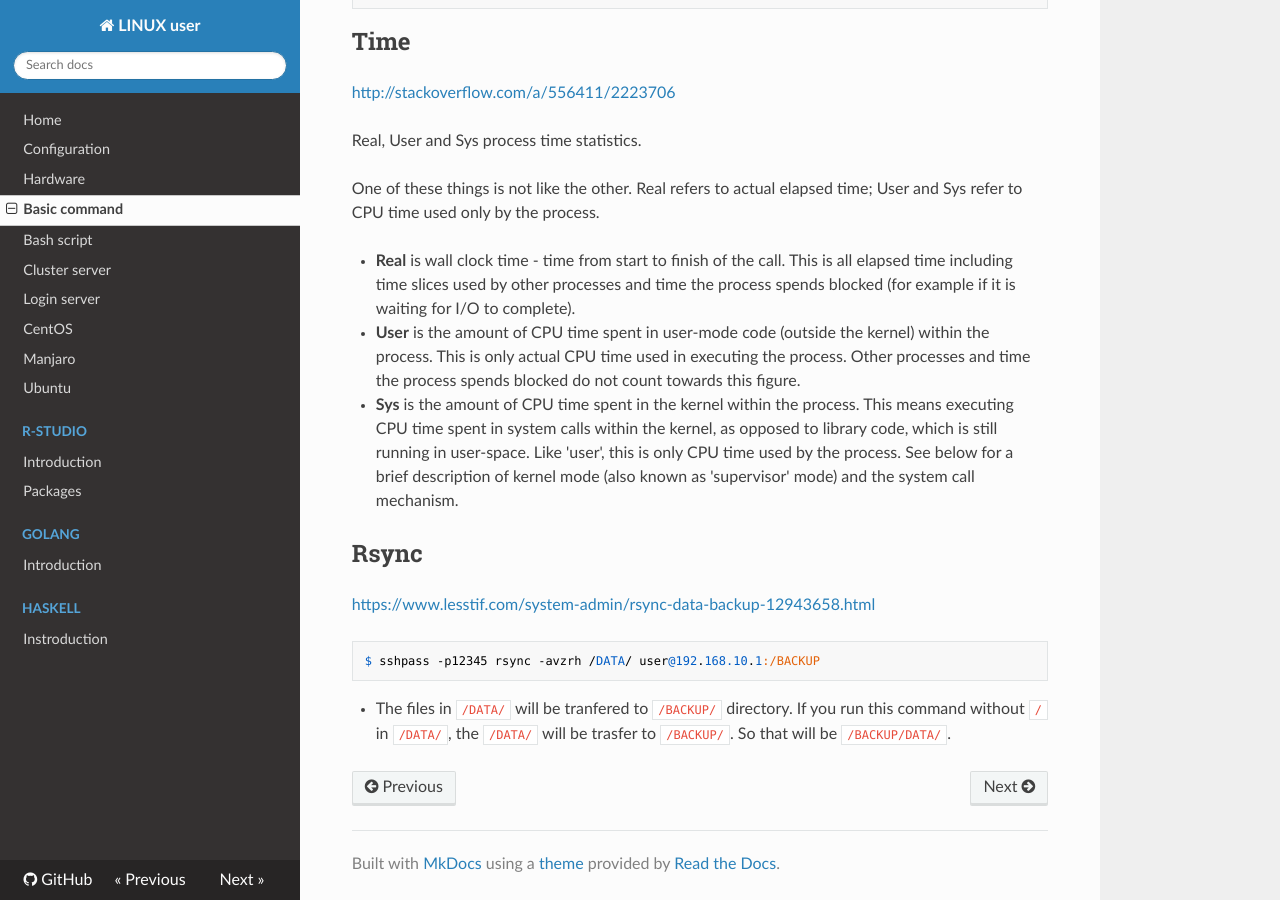
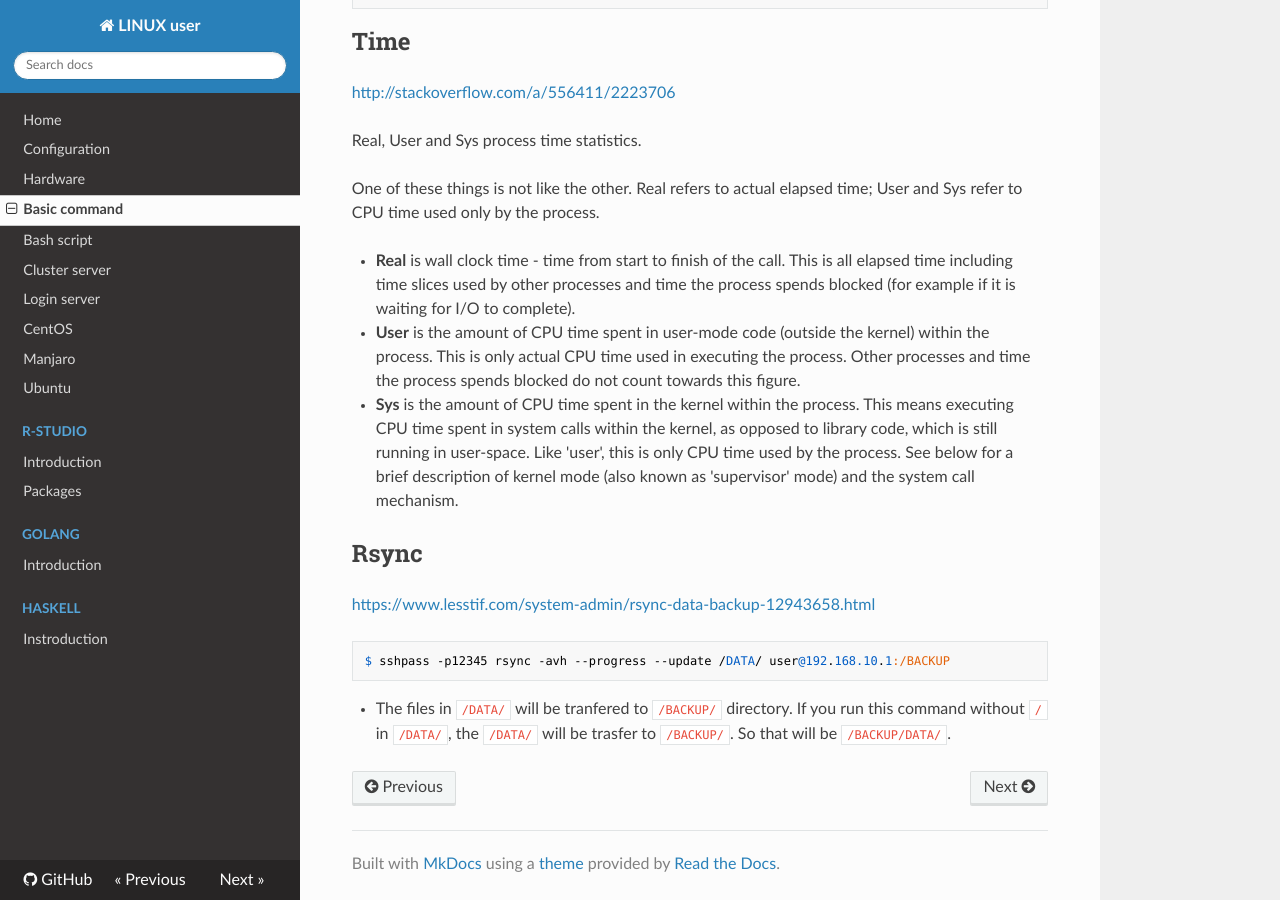
Before and after one commit to WonyoungCho/LINUX, an MkDocs documentation site: the page built from docs/basic_comm.md, in a window 1280 px wide and 900 px high, scrolled down 5345 px. Built offline with MkDocs 1.6.1, drawn with Linux system fonts in a browser that asks for light colours; nearby versions of some CDN libraries; old or Windows-style settings are respelled for this version of MkDocs.

Commit message:
Update basic_comm.md

````diff
--- a/docs/basic_comm.md
+++ b/docs/basic_comm.md
@@ -265,6 +265,6 @@ One of these things is not like the other. Real refers to actual elapsed time; U
 ## Rsync
 <https://www.lesstif.com/system-admin/rsync-data-backup-12943658.html>
 ```
-$ sshpass -p12345 rsync -avzrh /DATA/ user@192.168.10.1:/BACKUP
+$ sshpass -p12345 rsync -avh --progress --update /DATA/ user@192.168.10.1:/BACKUP
 ```
 - The files in `/DATA/` will be tranfered to `/BACKUP/` directory. If you run this command without `/` in `/DATA/`, the `/DATA/` will be trasfer to `/BACKUP/`. So that will be `/BACKUP/DATA/`.
````
